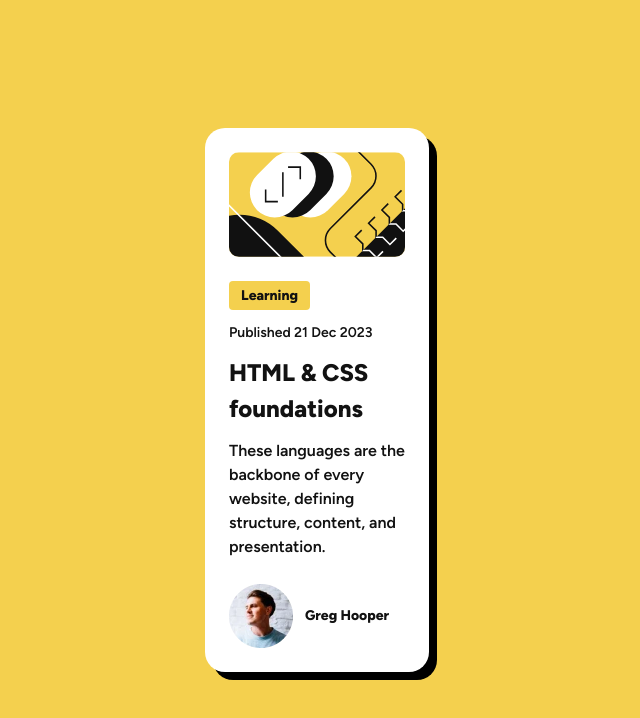
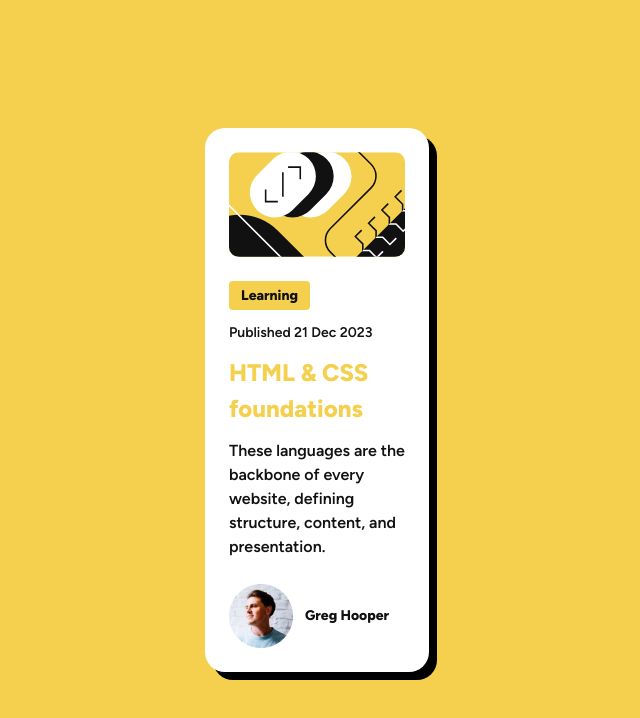
Before and after one commit to Kellenkjames/blog-preview-card, an Angular app in the folder blog-preview-card/: page / in a window 1280 px wide. In both pictures the pointer is over the element "HTML & CSS foundations". Shown: the top 718 px of the page, without its empty margins (323-963 px from the left). Built offline with nearby package versions, Linux system fonts and the light colour scheme.

Commit message:
feat: add text hover interactions to card-content cmp

```diff
--- a/blog-preview-card/src/app/card-content/card-content.component.scss
+++ b/blog-preview-card/src/app/card-content/card-content.component.scss
@@ -6,9 +6,22 @@
     padding: 0.4rem 1.2rem;
     border-radius: 0.4rem;
   }
+
   &__date {
     @include text-preset-3;
   }
+
+  &__title {
+    transition: color 0.3s ease;
+    cursor: pointer;
+
+    &:hover,
+    &:focus,
+    &:active {
+      color: $color-yellow;
+    }
+  }
+
   &__description {
     @include text-preset-2;
   }
```
